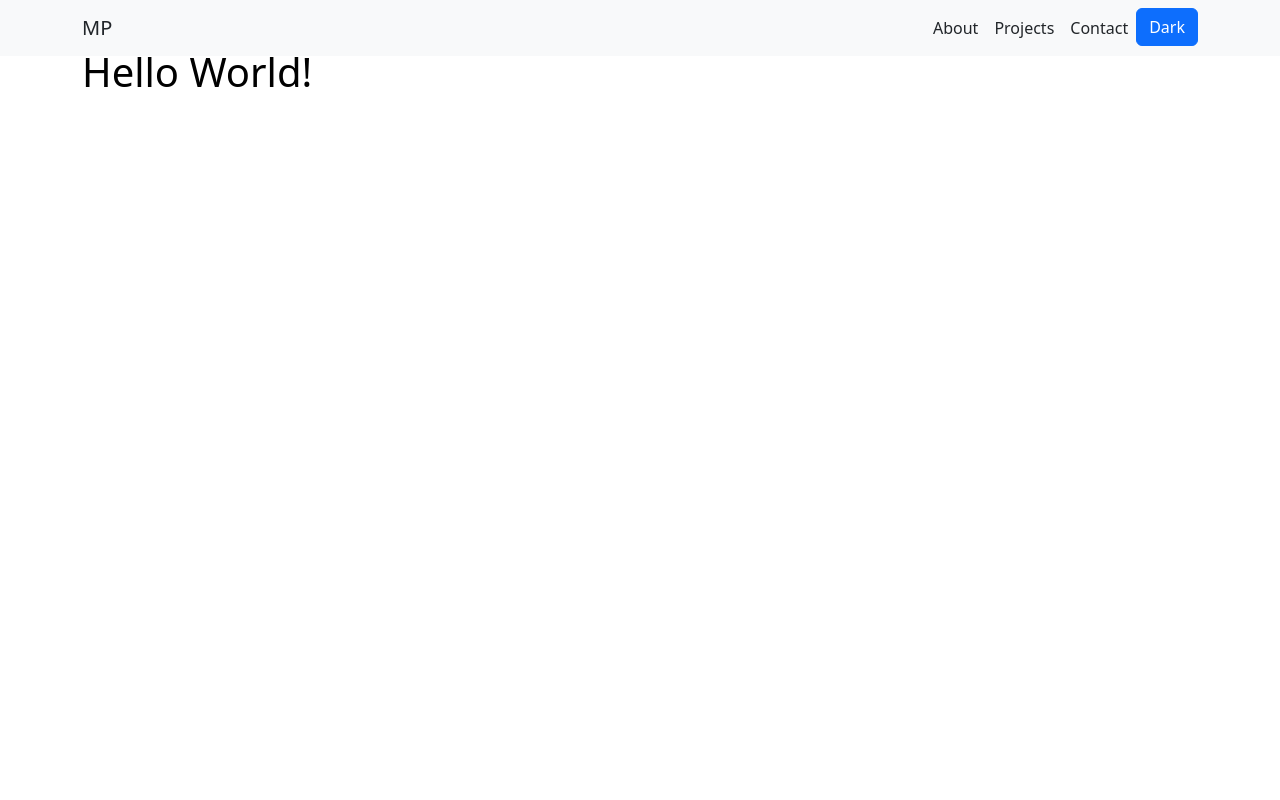
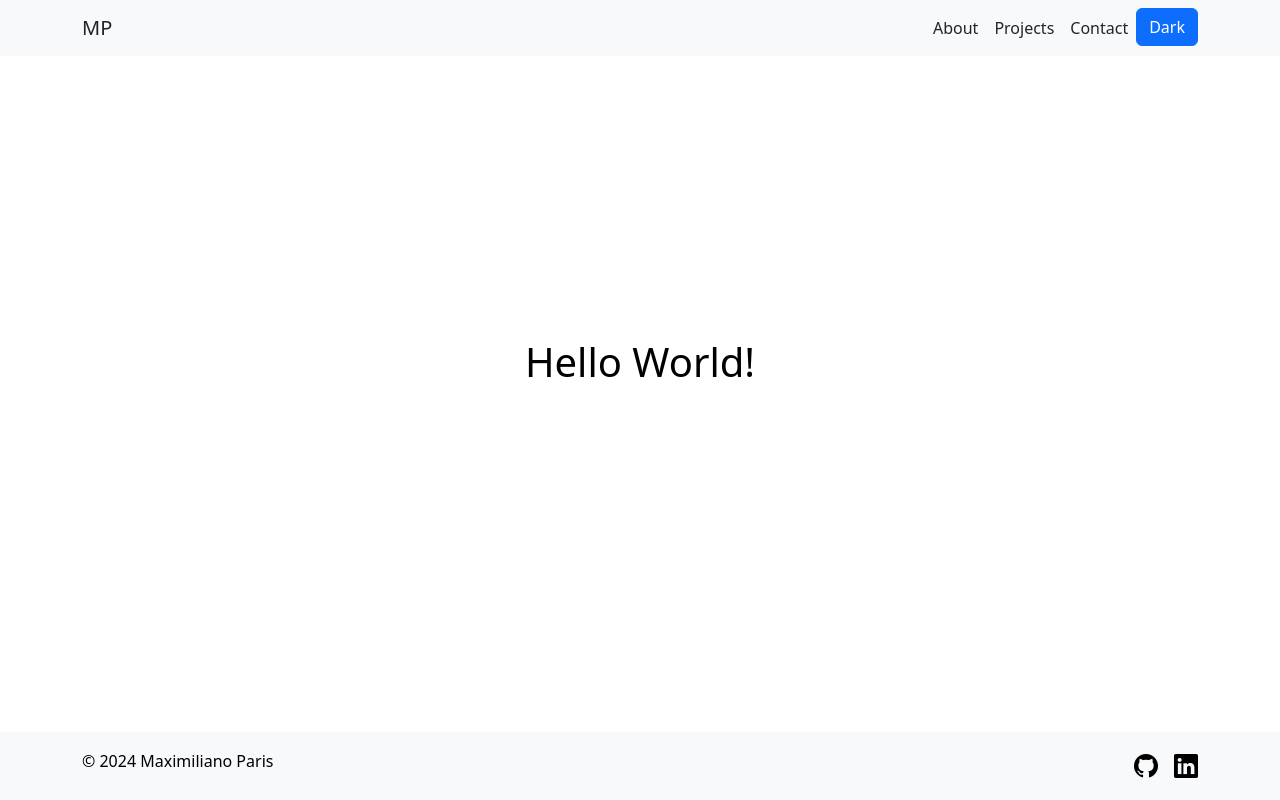
Before and after one commit to maxiparis/portfolio, a React (Vite) app: page / in a window 1280 px wide. Built offline with nearby package versions, Linux system fonts and the light colour scheme.

Commit message:
feat: footer, github/linkedin buttons

```diff
--- a/package.json
+++ b/package.json
@@ -10,6 +10,7 @@
   },
   "dependencies": {
     "bootstrap": "^5.3.3",
+    "bootstrap-icons": "^1.11.3",
     "react": "^18.3.1",
     "react-bootstrap": "^2.10.6",
     "react-dom": "^18.3.1",
--- a/src/App.css
+++ b/src/App.css
@@ -1,7 +1,22 @@
-body, #root {
-  /*min-height: 100vh;*/
-  /*background-color: #050505; !* Replace with your desired color *!*/
+html, body {
+  height: 100%;
+  width: 100%;
+  margin: 0;
+  padding: 0;
 }
+
+body {
+  display: flex;
+  flex-direction: column;
+  justify-content: center;
+  align-items: center;
+}
+
+#root {
+  width: 100%;
+  height: 100%;
+}
+
 * {
   transition: background-color 0.5s ease; /* 0.5s transition time for background-color */
 }
@@ -9,6 +24,18 @@ body, #root {
 .bg-gray {
   background-color: #191919;
 }
+
+.social-icons a {
+  color: inherit; /* Matches theme text color */
+  text-decoration: none;
+  transition: transform 0.3s ease, color 0.3s ease;
+}
+
+.social-icons a:hover {
+  color: #0077b5; /* LinkedIn Blue for hover effect */
+  transform: translateY(-10px); /* Slight zoom on hover */
+}
+
 
 
 /*.logo {*/
--- a/src/App.jsx
+++ b/src/App.jsx
@@ -5,6 +5,7 @@ import {Button, Container, Nav, Navbar} from "react-bootstrap";
 import { useTheme } from "./components/ThemeSetter.jsx";
 import {useEffect} from "react";
 import NavigationBar from "./components/Navbar.jsx";
+import SiteFooter from "./components/SiteFooter.jsx";
 
 
 function App() {
@@ -28,12 +29,16 @@ function App() {
 
 
     return (
-    <BrowserRouter >
-        <NavigationBar />
+    <BrowserRouter>
+        <div className="d-flex flex-column min-vh-100">
+            <NavigationBar />
 
-        <Container className="mt-5">
+            <Container className="d-flex flex-column flex-grow-1 justify-content-center align-items-center">
                 <h1 className={ theme === "light" ? "text-black" : "text-white" } >Hello World!</h1>
-        </Container>
+            </Container>
+
+            <SiteFooter />
+        </div>
 
     </BrowserRouter>
   )
--- /dev/null
+++ b/src/components/SiteFooter.jsx
@@ -0,0 +1,36 @@
+import {Container} from "react-bootstrap";
+import {useTheme} from "./ThemeSetter.jsx";
+import 'bootstrap-icons/font/bootstrap-icons.css';
+
+
+export default function SiteFooter() {
+    const { theme, toggleTheme } = useTheme();
+
+
+    return (
+        <footer className="site-footer">
+            <div className={theme === "light" ? "text-black bg-light" : "text-white bg-gray"}>
+                <Container className="d-flex flex-row justify-content-between align-items-center py-3">
+                    <h6>© 2024 Maximiliano Paris</h6>
+                    <div className="social-icons">
+                        <a
+                            href="https://github.com/maxiparis"
+                            target="_blank"
+                            rel="noopener noreferrer"
+                            className="me-3"
+                        >
+                            <i className="bi bi-github" style={{fontSize: '24px'}}></i>
+                        </a>
+                        <a
+                            href="https://www.linkedin.com/in/maximiliano-paris/"
+                            target="_blank"
+                            rel="noopener noreferrer"
+                        >
+                            <i className="bi bi-linkedin" style={{fontSize: '24px'}}></i>
+                        </a>
+                    </div>
+                </Container>
+            </div>
+        </footer>
+    )
+}
--- a/src/main.jsx
+++ b/src/main.jsx
@@ -8,7 +8,7 @@ import {ThemeSetter} from "./components/ThemeSetter.jsx";
 createRoot(document.getElementById('root')).render(
   <StrictMode>
       <ThemeSetter>
-        <App />
+        <App/>
       </ThemeSetter>
   </StrictMode>,
 )
```
Also changed, not shown: 1 other file (tests, documents, lock files or other folders).
